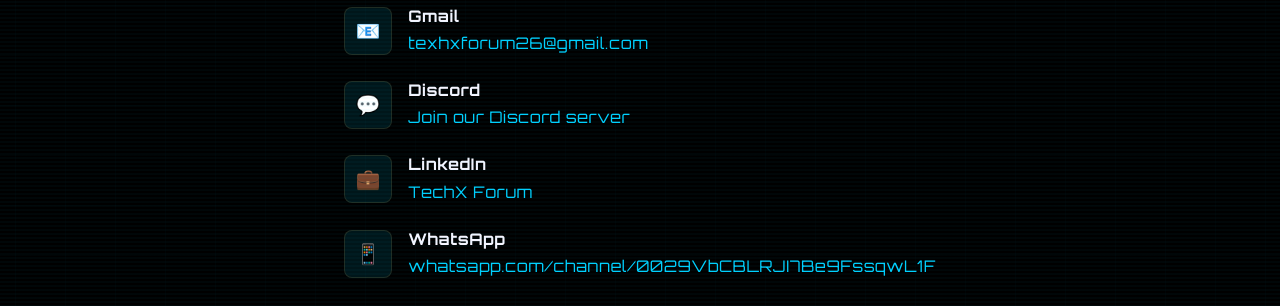
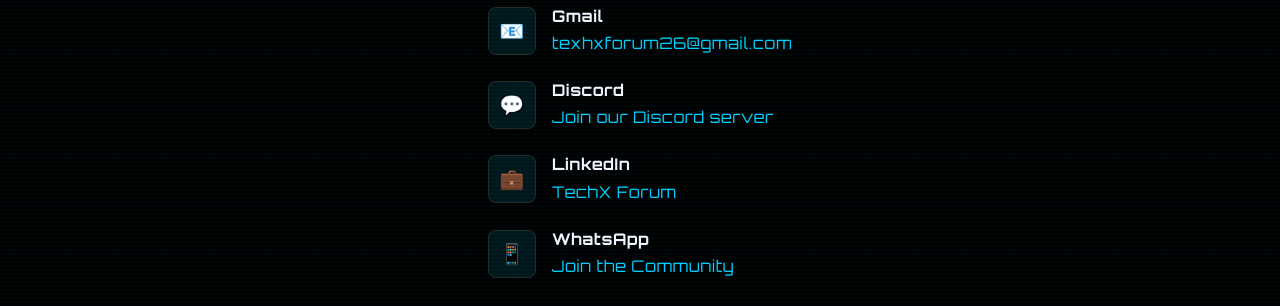
Before and after one commit to arya-das111/TechX-Forum, a plain HTML site: page contact.html in a window 1280 px wide. Shown: the part 463-769 px from the top of the page. Drawn offline with nearby package versions, Linux system fonts and the light colour scheme.

Commit message:
Sync changes

```diff
--- a/contact.html
+++ b/contact.html
@@ -70,7 +70,7 @@
                             <div>
                                 <h4 style="font-size:1rem;margin-bottom:0.25rem;">WhatsApp</h4>
                                 <p style="margin:0;"><a href="https://whatsapp.com/channel/0029VbCBLRJI7Be9FssqwL1F"
-                                        target="_blank" rel="noopener">whatsapp.com/channel/0029VbCBLRJI7Be9FssqwL1F</a>
+                                        target="_blank" rel="noopener">Join the Community</a>
                                 </p>
                             </div>
                         </div>
```
